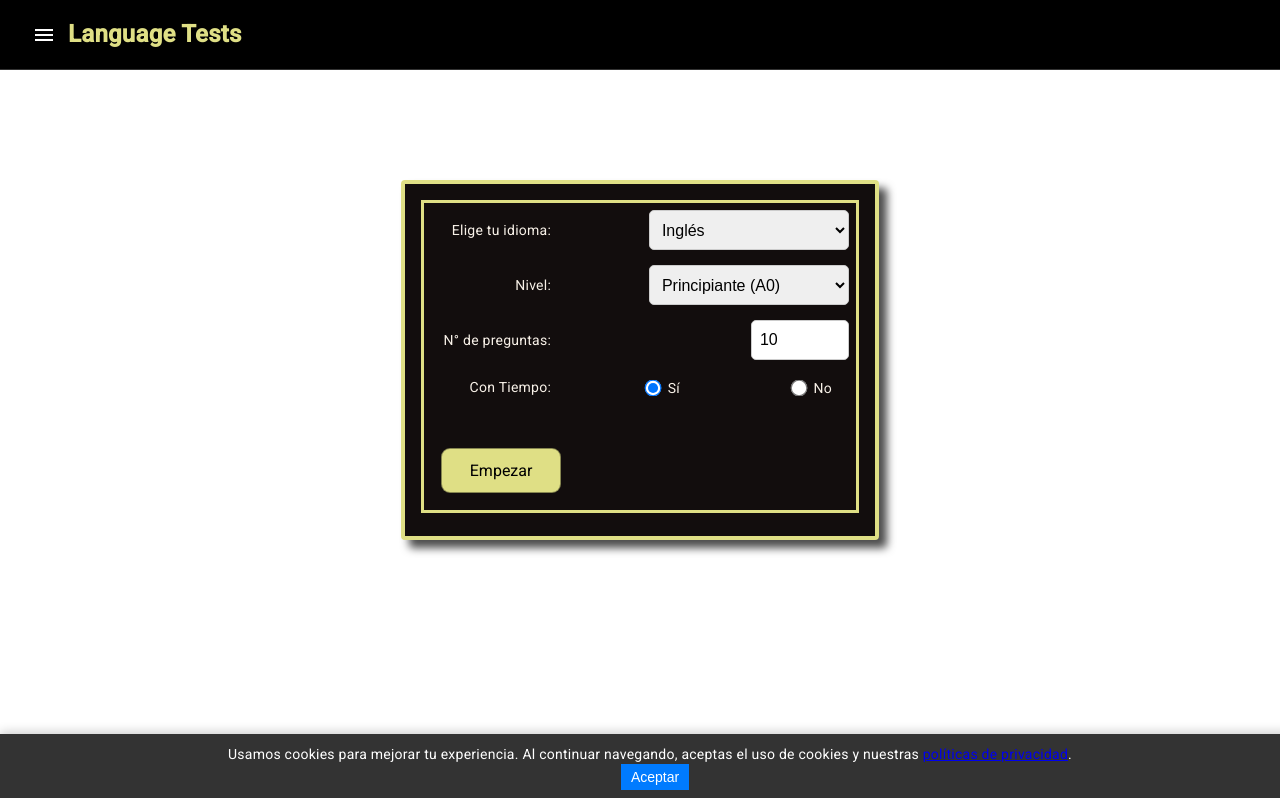
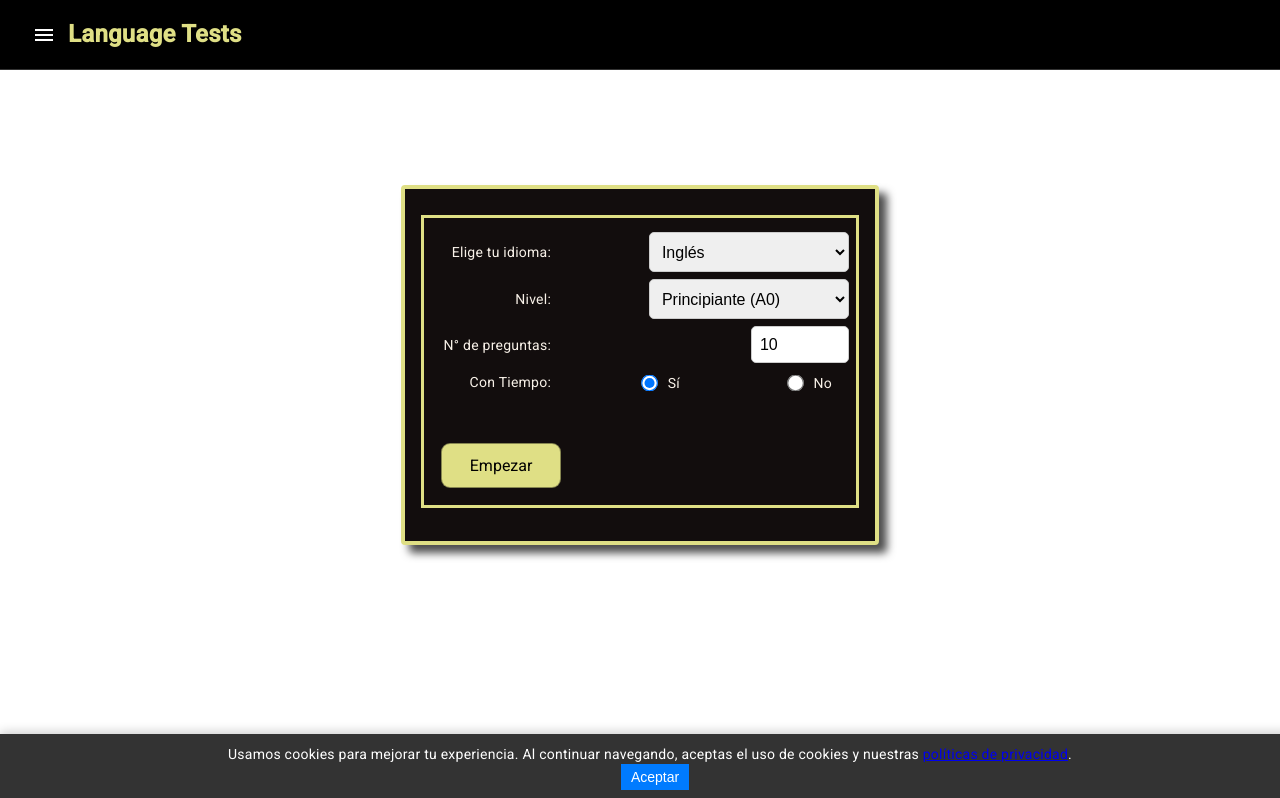
Before and after one commit to sebasxx85/englishProyect, an Angular app: page /home in a window 1280 px wide. Shown: the top 798 px of the page. Built offline with nearby package versions, Linux system fonts and the light colour scheme.

Commit message:
input updated

```diff
--- a/src/app/components/home/home.component.html
+++ b/src/app/components/home/home.component.html
@@ -58,7 +58,6 @@
           placeholder="0"
           (input)="validarCantidad()">
         </div>
-
         <div class="form-group">
           <label for="nproyecto" class="timetag">Con Tiempo:</label>
           <input type="radio" id="time-si" name="time" [value]="true" formControlName="time">
--- a/src/app/components/home/home.component.scss
+++ b/src/app/components/home/home.component.scss
@@ -26,8 +26,9 @@ input, select {
   display: flex;
   align-items: center;
   justify-content: space-between;
-  margin-bottom: 15px;
+  margin-bottom: 7px;
   width: 100%;
+  margin-top: 7px;
 }
 
 .card-container {
@@ -50,6 +51,7 @@ input, select {
   display: flex;
   flex-direction: column;
   justify-content: center;
+  margin-top: 10px;
 }
 
 .form-group input[type="radio"] {
@@ -64,7 +66,7 @@ input, select {
 }
 
 .cantidadinput {
-  height: 22px; /* Misma altura que los otros inputs */
+  height: 19px; /* Misma altura que los otros inputs */
   width: 30%; /* La mitad del ancho de los otros inputs */
   max-width: 80px; /* Controla que no crezca demasiado en pantallas grandes */
 }
@@ -161,8 +163,9 @@ input, select {
   width: auto;
   margin-top: 3px;
   margin-right: 17px;
-  margin-left: -87px;
+  margin-left: -80px;
 }
+
 ////////////////////////////////* Cookie banner privacy *//////////////////////////////////
 
 .cookie-banner {
```
